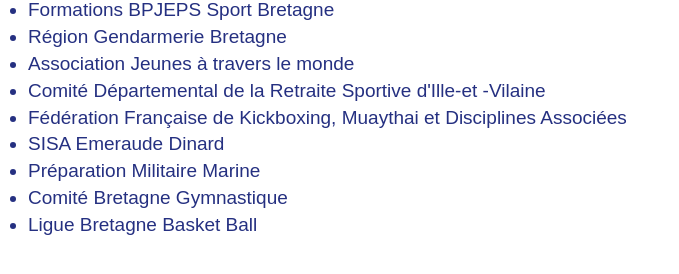
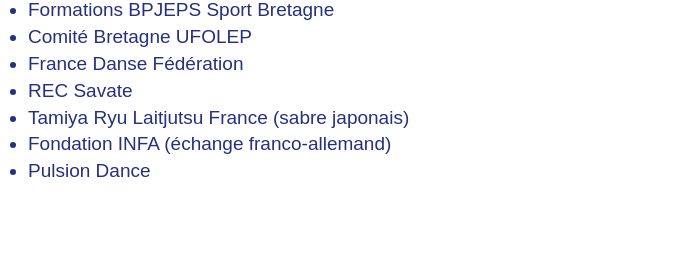
Before and after one commit to Mapi-3/meteo-dinard, a plain HTML site: page liste-groupes.html in a window 1280 px wide. Shown: the whole page, without its empty margins (0-679 px from the left). Drawn offline with Linux system fonts and the light colour scheme.

Commit message:
Mise à jour liste groupes accueillis

```diff
--- a/liste-groupes.html
+++ b/liste-groupes.html
@@ -1 +1 @@
-<!DOCTYPE html><html lang="fr"><head><meta charset="UTF-8"><style>body{margin:0;font-family:Arial,sans-serif;color:#253081;font-size:19px;line-height:1.1;background:transparent;}ul{margin:0;padding-left:28px;}li{margin-bottom:6px;font-weight:500;}</style></head><body><ul><li>Formations BPJEPS Sport Bretagne</li><li>Région Gendarmerie Bretagne</li><li>Association Jeunes à travers le monde</li><li>Comité Départemental de la Retraite Sportive d'Ille-et -Vilaine</li><li>Fédération Française de Kickboxing, Muaythai et Disciplines Associées</li><li>SISA Emeraude Dinard</li><li>Préparation Militaire Marine</li><li>Comité Bretagne Gymnastique</li><li>Ligue Bretagne Basket Ball</li></ul></body></html>
+<!DOCTYPE html><html lang="fr"><head><meta charset="UTF-8"><style>body{margin:0;font-family:Arial,sans-serif;color:#253081;font-size:19px;line-height:1.1;background:transparent;}ul{margin:0;padding-left:28px;}li{margin-bottom:6px;font-weight:500;}</style></head><body><ul><li>Formations BPJEPS Sport Bretagne</li><li>Comité Bretagne UFOLEP</li><li>France Danse Fédération</li><li>REC Savate</li><li>Tamiya Ryu Laitjutsu France (sabre japonais)</li><li>Fondation INFA (échange franco-allemand)</li><li>Pulsion Dance</li></ul></body></html>
```
